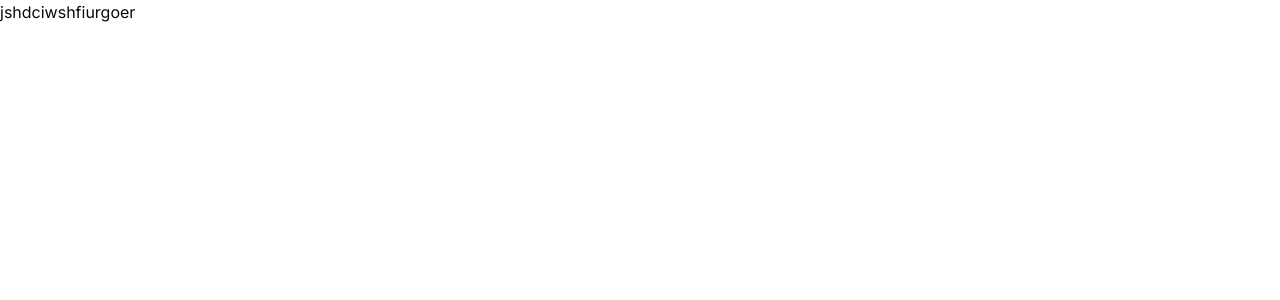
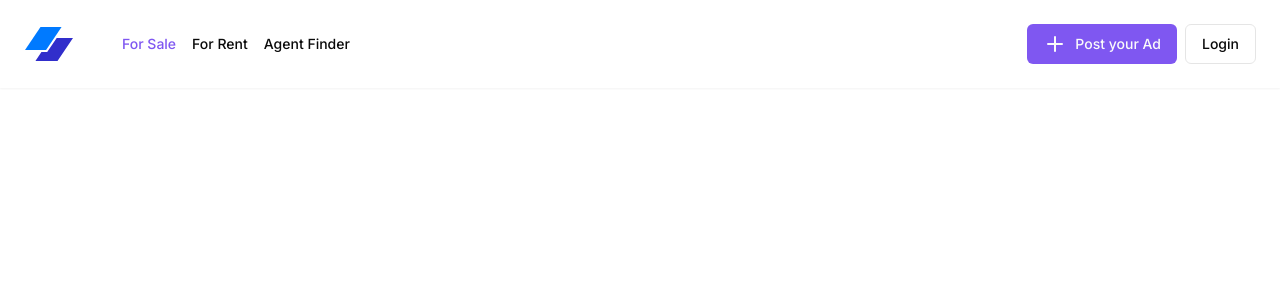
Before and after one commit to abrahamjo25/Real-Estate-Sales, a Next.js app: page / in a window 1280 px wide. Shown: the top 300 px of the page. Built offline with nearby package versions, Linux system fonts and the light colour scheme.

Commit message:
Adding Header Component to the layout

```diff
--- /dev/null
+++ b/app/Providor.jsx
@@ -0,0 +1,12 @@
+import React from "react";
+import Header from "./_components/Header";
+
+const Providor = () => {
+  return (
+    <div>
+      <Header />
+    </div>
+  );
+};
+
+export default Providor;
--- /dev/null
+++ b/app/_components/Header.jsx
@@ -0,0 +1,55 @@
+"use client";
+import { Button } from "@/components/ui/button";
+import { Plus } from "lucide-react";
+import Image from "next/image";
+import Link from "next/link";
+import { usePathname } from "next/navigation";
+import React from "react";
+const Header = () => {
+  const path = usePathname();
+  return (
+    <div className="flex p-6 items-center  justify-between shadow-sm fixed top-0 w-full z-10">
+      <div className="flex gap-12 items-center ">
+        <Image src={"/logo.svg"} width={50} height={40} alt="LOGO" />
+        <ul className="hidden md:flex gap-4">
+          <Link href="/">
+            <li
+              className={`hover:text-primary cursor-pointer font-medium text-sm ${
+                path === "/" && "text-primary"
+              }`}
+            >
+              For Sale
+            </li>
+          </Link>
+          <Link href="/for-rent">
+            <li
+              className={`hover:text-primary cursor-pointer font-medium text-sm ${
+                path === "/for-rent" && "text-primary"
+              }`}
+            >
+              For Rent
+            </li>
+          </Link>
+          <Link href="/agent-finder">
+            <li
+              className={`hover:text-primary cursor-pointer font-medium text-sm ${
+                path === "/agent-finder" && "text-primary"
+              }`}
+            >
+              Agent Finder
+            </li>
+          </Link>
+        </ul>
+      </div>
+
+      <div className="flex gap-2">
+        <Button className="flex gap-2">
+          <Plus /> Post your Ad
+        </Button>
+        <Button variant="outline">Login</Button>
+      </div>
+    </div>
+  );
+};
+
+export default Header;
--- a/app/layout.js
+++ b/app/layout.js
@@ -1,5 +1,6 @@
 import { Inter } from "next/font/google";
 import "./globals.css";
+import Providor from "./Providor";
 
 const inter = Inter({ subsets: ["latin"] });
 
@@ -11,7 +12,9 @@
 export default function RootLayout({ children }) {
   return (
     <html lang="en">
-      <body className={inter.className}>{children}</body>
+      <body className={inter.className}>
+        <Providor>{children}</Providor>
+      </body>
     </html>
   );
 }
--- a/app/page.js
+++ b/app/page.js
@@ -1,7 +1,11 @@
+import { Button } from "@/components/ui/button";
 import Image from "next/image";
 
 export default function Home() {
   return (
-  <div>jshdciwshfiurgoer</div>
+  <div className="flex justify-between items-center">
+    <Button>Left</Button>
+    <Button>Right</Button>
+  </div>
   );
 }
--- /dev/null
+++ b/components/ui/button.jsx
@@ -0,0 +1,47 @@
+import * as React from "react"
+import { Slot } from "@radix-ui/react-slot"
+import { cva } from "class-variance-authority";
+
+import { cn } from "@/lib/utils"
+
+const buttonVariants = cva(
+  "inline-flex items-center justify-center whitespace-nowrap rounded-md text-sm font-medium ring-offset-background transition-colors focus-visible:outline-none focus-visible:ring-2 focus-visible:ring-ring focus-visible:ring-offset-2 disabled:pointer-events-none disabled:opacity-50",
+  {
+    variants: {
+      variant: {
+        default: "bg-primary text-primary-foreground hover:bg-primary/90",
+        destructive:
+          "bg-destructive text-destructive-foreground hover:bg-destructive/90",
+        outline:
+          "border border-input bg-background hover:bg-accent hover:text-accent-foreground",
+        secondary:
+          "bg-secondary text-secondary-foreground hover:bg-secondary/80",
+        ghost: "hover:bg-accent hover:text-accent-foreground",
+        link: "text-primary underline-offset-4 hover:underline",
+      },
+      size: {
+        default: "h-10 px-4 py-2",
+        sm: "h-9 rounded-md px-3",
+        lg: "h-11 rounded-md px-8",
+        icon: "h-10 w-10",
+      },
+    },
+    defaultVariants: {
+      variant: "default",
+      size: "default",
+    },
+  }
+)
+
+const Button = React.forwardRef(({ className, variant, size, asChild = false, ...props }, ref) => {
+  const Comp = asChild ? Slot : "button"
+  return (
+    (<Comp
+      className={cn(buttonVariants({ variant, size, className }))}
+      ref={ref}
+      {...props} />)
+  );
+})
+Button.displayName = "Button"
+
+export { Button, buttonVariants }
--- a/package.json
+++ b/package.json
@@ -9,6 +9,7 @@
     "lint": "next lint"
   },
   "dependencies": {
+    "@radix-ui/react-slot": "^1.0.2",
     "class-variance-authority": "^0.7.0",
     "clsx": "^2.1.1",
     "lucide-react": "^0.394.0",
--- a/tailwind.config.js
+++ b/tailwind.config.js
@@ -24,7 +24,7 @@
         background: "hsl(var(--background))",
         foreground: "hsl(var(--foreground))",
         primary: {
-          DEFAULT: "hsl(var(--primary))",
+          DEFAULT: "#7f57f1",
           foreground: "hsl(var(--primary-foreground))",
         },
         secondary: {
```
Also changed, not shown: public/logo.svg (added), 1 other file (tests, documents, lock files or other folders).
